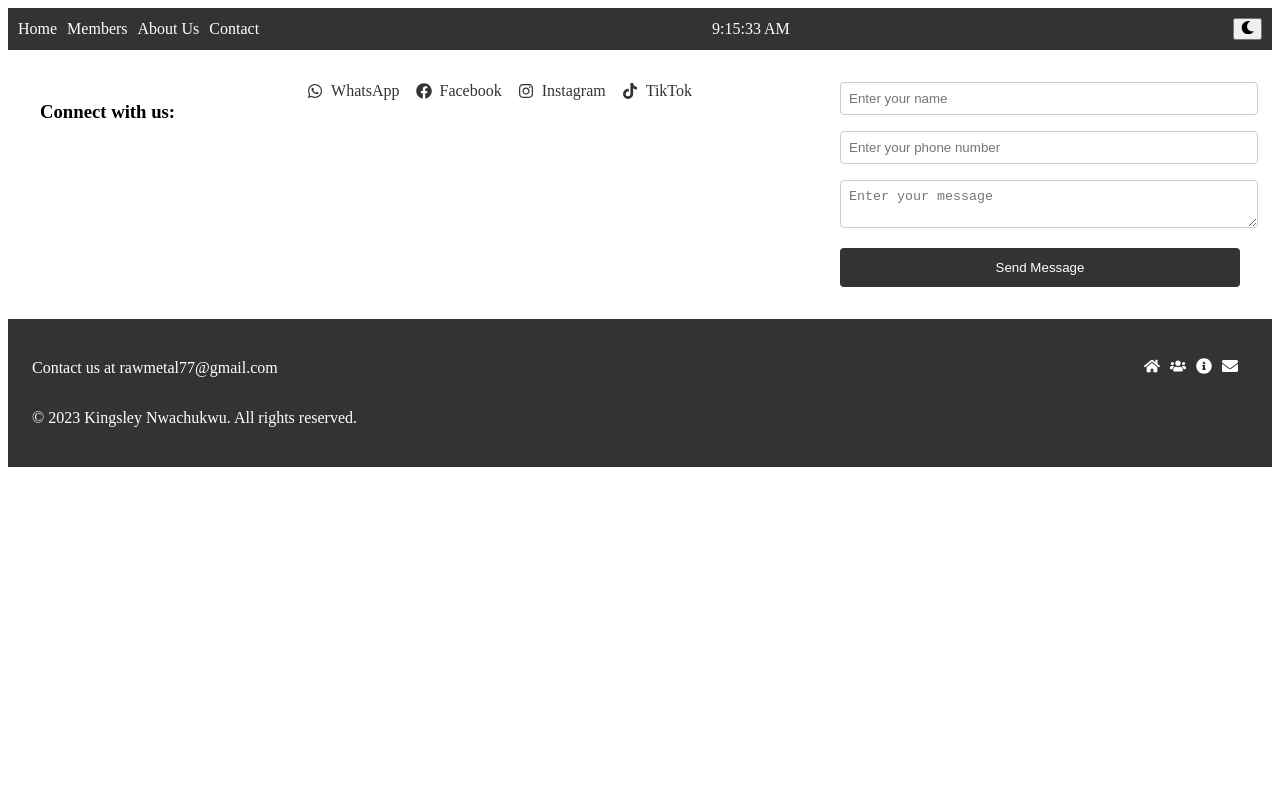
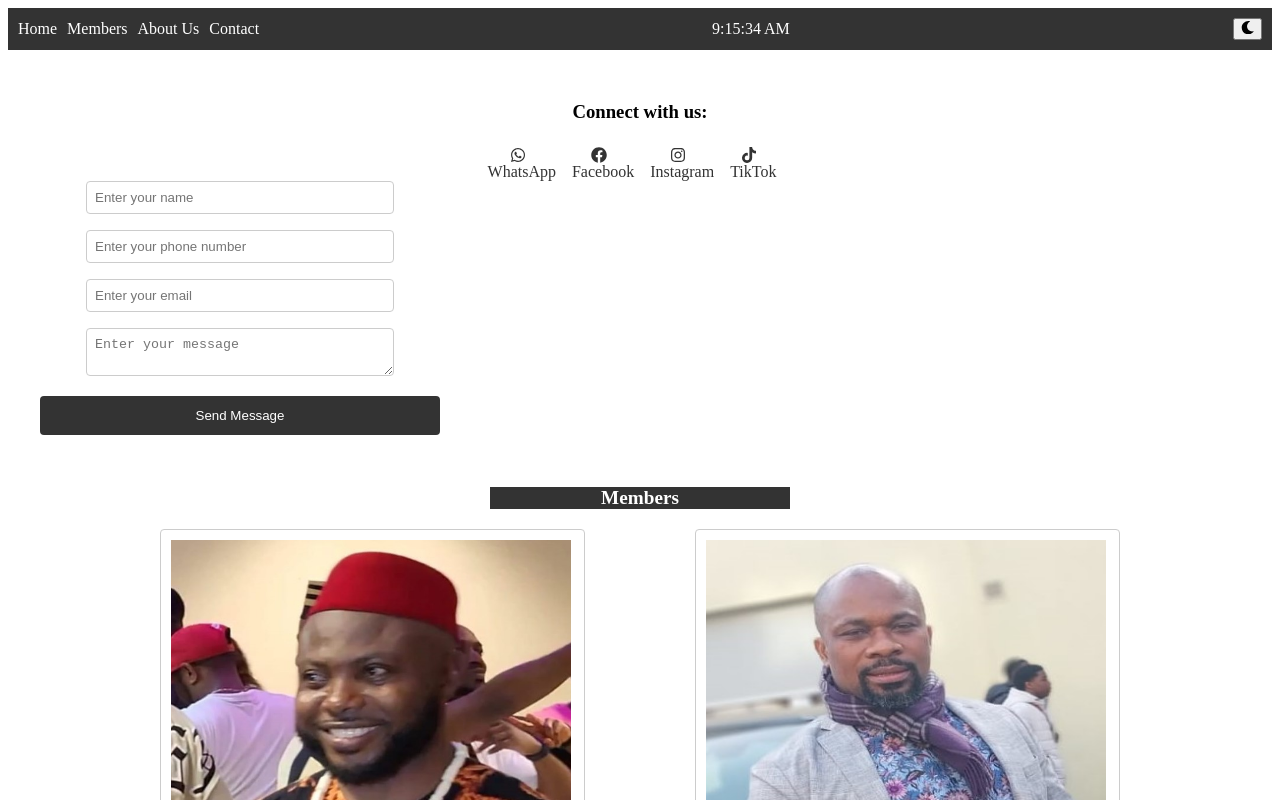
Before and after one commit to kingsley1470/doings, a React (Create React App) app: page /contact in a window 1280 px wide. Shown: the top 800 px of the page. Built offline with nearby package versions, Linux system fonts and the light colour scheme.

Commit message:
update commit

```diff
--- a/src/App.js
+++ b/src/App.js
@@ -6,7 +6,6 @@ import Members from "./components/membersComponents/Members";
 import About from "./components/aboutComponents/About";
 import Contact from "./components/contactComponents/Contact";
 import Footer from "./components/footerComponents/Footer";
-
 import './App.css'
 
 function App() {
@@ -21,6 +20,10 @@ function App() {
           <Route path="/about" element={<About />} />
           <Route path="/contact" element={<Contact />} />
         </Routes>
+
+        <Members />
+        <About />
+        <Contact />
         <Footer />
       </div>
     </Router>
--- a/src/components/aboutComponents/About.js
+++ b/src/components/aboutComponents/About.js
@@ -4,12 +4,12 @@ import './About.css';
 const About = () => {
   return (
     <div className="about-us">
-      <h1>About Us</h1>
-      <p>Welcome to our company! We are a team of dedicated individuals who are passionate about creating amazing products and providing exceptional services.</p>
-      <p>Our mission is to deliver innovative solutions that meet the needs of our customers and exceed their expectations. We strive to stay ahead of the curve by embracing the latest technologies and constantly improving our skills.</p>
-      <p>At our company, we value teamwork, creativity, and a customer-centric approach. We believe that collaboration and open communication are key to delivering successful projects. Our team consists of talented professionals from various backgrounds, each bringing unique perspectives and expertise.</p>
-      <p>Whether you're a small startup or a large enterprise, we are here to help you achieve your goals. We offer a wide range of services, including web development, mobile app development, UI/UX design, and consulting. Our goal is to provide tailored solutions that address your specific needs and help your business thrive.</p>
-      <p>Thank you for considering us as your trusted partner. We look forward to working with you and turning your ideas into reality.</p>
+      <h1>Welcome to Men of Doings!</h1>
+      <p>Men of Doings is an exceptional club formed by 10 young men in Berlin, Germany in 2022. Our founders envisioned a space where men could come together as brothers, united by the common goal of being each other's keeper and providing mutual support. We believe in the power of camaraderie, personal growth, and making a positive impact in our lives and the community around us.</p>
+      <p>At Men of Doings, we foster an environment that encourages personal and professional development. Our club is built on the principles of empowerment, accountability, and brotherhood. Together, we strive to inspire each other to reach our fullest potential and overcome challenges along the way.</p>
+      <p>Men of Doings is not just a club; it's a supportive community of like-minded individuals who are committed to each other's success. We believe that by working together, supporting one another, and embracing our shared goals, we can achieve greatness as individuals and as a collective.</p>
+      <p>If you're ready to embark on a transformative journey, surrounded by brothers who genuinely care and uplift one another, Men of Doings welcomes you with open arms. Join us today and experience the power of brotherhood!</p>
+      <p>[Contact Information/How to Join/Register]</p>
     </div>
   );
 };
--- a/src/components/contactComponents/Contact.js
+++ b/src/components/contactComponents/Contact.js
@@ -6,7 +6,9 @@ import "./contact.css";
 const Contact = () => {
   const [name, setName] = useState("");
   const [phone, setPhone] = useState("");
+  const [email, setEmail] = useState("");
   const [message, setMessage] = useState("");
+  const [isFormValid, setIsFormValid] = useState(true); // Added form validation state
 
   const handleNameChange = (event) => {
     setName(event.target.value);
@@ -16,6 +18,10 @@ const Contact = () => {
     setPhone(event.target.value);
   };
 
+  const handleEmailChange = (event) => {
+    setEmail(event.target.value);
+  };
+
   const handleMessageChange = (event) => {
     setMessage(event.target.value);
   };
@@ -23,22 +29,30 @@ const Contact = () => {
   const handleSendMessage = (event) => {
     event.preventDefault();
 
+    if (!name || !phone || !email || !message) {
+      setIsFormValid(false);
+      return;
+    }
+
     emailjs.init("qDUicVXIOxmVy0rMb"); // Replace with your actual user ID
 
     const emailParams = {
       from_name: name,
       phone: phone,
+      email: email,
       message: message,
     };
 
     emailjs
-      .send("service_ngegl2j", "template_on201gq", emailParams) // Replace with your actual service ID and template ID
+      .send("service_ngegl2j", "template_on201gq", emailParams)
       .then((response) => {
         alert("Email sent successfully!", response.text);
         // Clear the input fields after sending the message
         setName("");
         setPhone("");
+        setEmail("");
         setMessage("");
+        setIsFormValid(true); // Reset form validation state
       })
       .catch((error) => {
         console.error("Error sending email:", error);
@@ -94,6 +108,14 @@ const Contact = () => {
               className="input-field"
               name="phone"
             />
+            <input
+              type="email"
+              value={email}
+              onChange={handleEmailChange}
+              placeholder="Enter your email"
+              className="input-field"
+              name="email"
+            />
             <textarea
               value={message}
               onChange={handleMessageChange}
@@ -101,6 +123,9 @@ const Contact = () => {
               className="input-field"
               name="message"
             ></textarea>
+            {!isFormValid && (
+              <p style={{ color: "red" }}>Please fill in all fields.</p>
+            )}
             <button type="submit" className="send-button">
               Send Message
             </button>
--- a/src/components/contactComponents/contact.css
+++ b/src/components/contactComponents/contact.css
@@ -1,7 +1,7 @@
 .contact-container {
-  display: flex;
+  display: block;
   flex-direction: column;
-  align-items: center;
+
   padding: 2rem;
   text-align: center;
 }
@@ -22,11 +22,16 @@ h3 {
 }
 
 .social-links a {
-  display: flex;
-  align-items: center;
-  text-decoration: none;
-  color: #333;
+
+
+    display: flex;
+    text-decoration: none;
+    color: #333;
+    flex-wrap: wrap;
+    flex-direction: column;
+    align-items: center;
 }
+
 
 .social-links a svg {
   margin-right: 0.5rem;
@@ -37,8 +42,18 @@ h3 {
   max-width: 400px;
 }
 
+.contact-container
+.social-links
+.form-container{
+  display: flex;
+  justify-content: center;
+
+}
+
+
 .input-field {
-  width: 100%;
+  width: 290px;
+  padding-left: 0;
   padding: 0.5rem;
   margin-bottom: 1rem;
   border: 1px solid #ccc;
@@ -75,9 +90,17 @@ h3 {
 
   .social-links {
     margin: 0;
-    text-align: left;
+    /* text-align: left; */
   }
 
+  .social-links a {
+    display: flex;
+    text-decoration: none;
+    color: #333;
+    flex-wrap: wrap;
+    flex-direction: column;
+    align-items: center;
+}
   .form-container {
     width: 60%;
   }
--- a/src/components/membersComponents/Data.js
+++ b/src/components/membersComponents/Data.js
@@ -46,7 +46,7 @@ const data = [
   {
     id: 5,
     imageUrl: "./ImgMembers/young.jpg",
-    name: "Ifeany Onyeoziri",
+    name: "Ifeanyi Onyeoziri",
     title: "A.K.A Young Money",
     position:"Active Member",
     occupation: "Importer & Exporter",
--- a/src/components/membersComponents/Members.js
+++ b/src/components/membersComponents/Members.js
@@ -1,7 +1,7 @@
 import React, { useState } from "react";
 import data from "./Data";
 import BubblingMessageAnimation from "./BubblingMessageAnimation";
-import "./members.css"; // Import the CSS file
+import "./members.css";
 
 const Members = () => {
   const [expandedCard, setExpandedCard] = useState(null);
--- a/src/components/membersComponents/members.css
+++ b/src/components/membersComponents/members.css
@@ -135,7 +135,7 @@
   top: 0;
   left: 0;
   /* width: 100%; */
-  height: 100%;
+  height: fit-content;
   z-index: 9999;
   background-color: rgba(0, 0, 0, 0.8);
   display: flex;
--- a/src/index.js
+++ b/src/index.js
@@ -1,21 +1,22 @@
-import React from 'react';
-import ReactDOM from 'react-dom/client';
+import React from "react";
+import ReactDOM from "react-dom/client";
+import App from "./App";
+// import reportWebVitals from "./reportWebVitals";
+<link
+  rel="stylesheet"
+  href="https://cdnjs.cloudflare.com/ajax/libs/font-awesome/5.15.3/css/all.min.css"
+  integrity="sha512-..."
+  crossorigin="anonymous"
+/>;
 
-import App from './App';
-
-import reportWebVitals from './reportWebVitals';
-<link rel="stylesheet" href="https://cdnjs.cloudflare.com/ajax/libs/font-awesome/5.15.3/css/all.min.css" integrity="sha512-..." crossorigin="anonymous" />
-
-const root = ReactDOM.createRoot(document.getElementById('root'));
+const root = ReactDOM.createRoot(document.getElementById("root"));
 root.render(
-
   <React.StrictMode>
     <App />
   </React.StrictMode>
-
 );
 
 // If you want to start measuring performance in your app, pass a function
 // to log results (for example: reportWebVitals(console.log))
 // or send to an analytics endpoint. Learn more: https://bit.ly/CRA-vitals
-reportWebVitals();
+// reportWebVitals();
```
Also changed, not shown: src/components/homeComponents/Home.js (+4 -11 lines).
